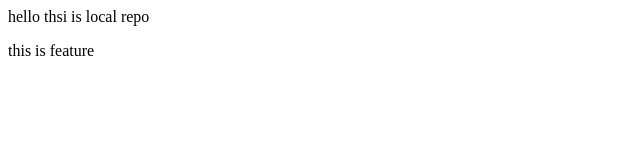
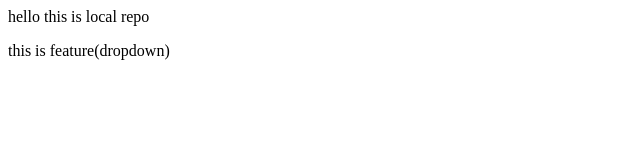
Before and after one commit to Aman12378/localRepo, a plain HTML site: page index.html in a window 1280 px wide. Shown: the full height of the page, 0-640 px from the left. Drawn offline with Linux system fonts and the light colour scheme.

Commit message:
Add dropdown

```diff
--- a/index.html
+++ b/index.html
@@ -1,2 +1,2 @@
-<p>hello thsi is local repo</p>
-<p>this is feature</p>
+<p>hello this is local repo</p>
+<p>this is feature(dropdown)</p>
```
